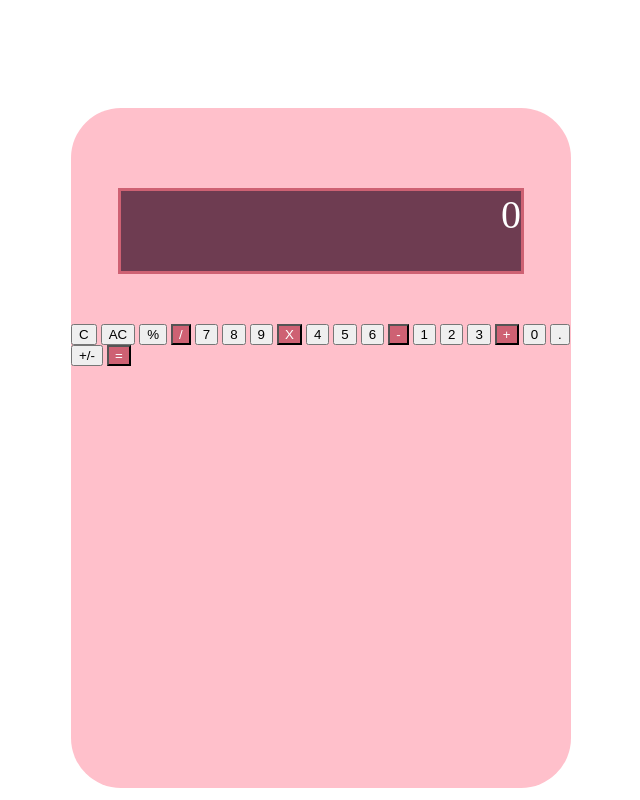
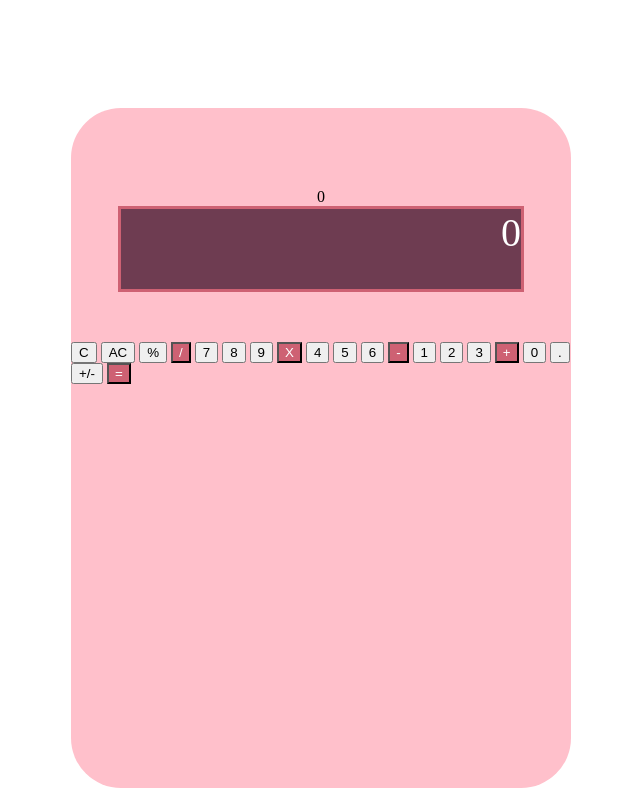
Before and after one commit to ashleyd3391/Project-Calculator, a plain HTML site: page index.html in a window 1280 px wide. Shown: the whole page, without its empty margins (319-959 px from the left). Drawn offline with Linux system fonts and the light colour scheme.

```diff
--- a/index.html
+++ b/index.html
@@ -15,6 +15,8 @@
     <div class="container">
 
         <div class="calcBody">
+
+                <div class="calcScreen2">0</div>
 
                 <div class="calcScreen">0</div>
 
```
